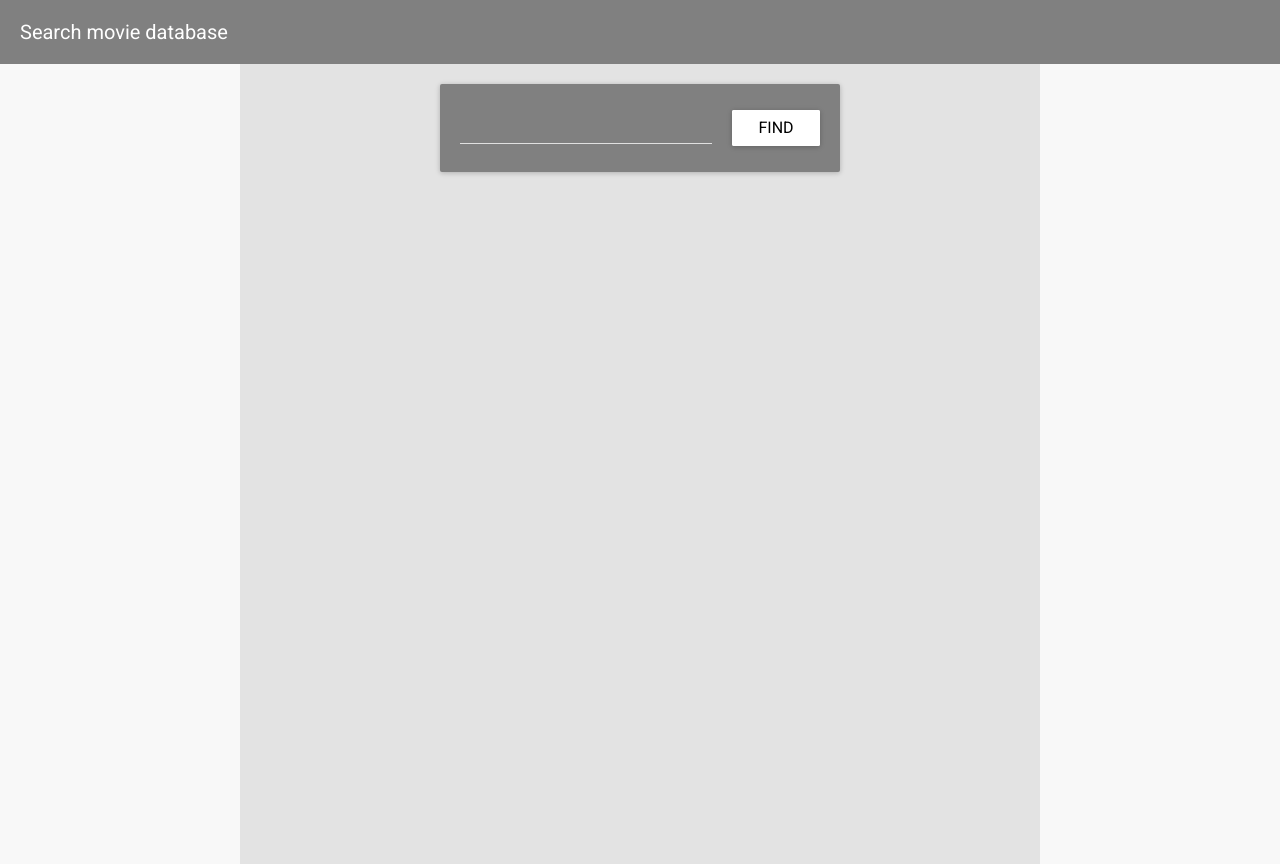
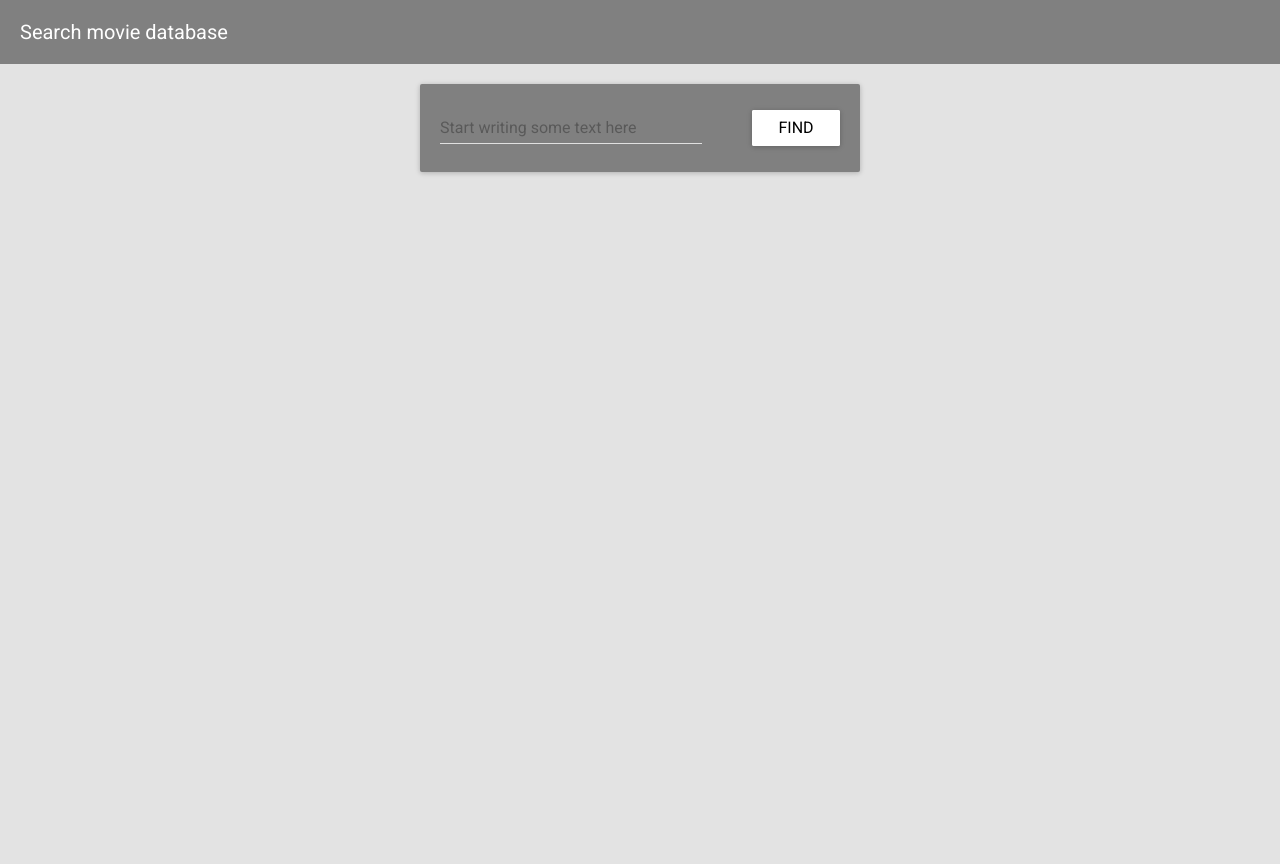
Before and after one commit to aanti/movie-db, a React (Create React App) app: page / in a window 1280 px wide. After the commit the page ends 800 px from the top, so only its background shows below. Built offline with nearby package versions, Linux system fonts and the light colour scheme.

Commit message:
List of results implementation (alpha version)

```diff
--- a/src/App.js
+++ b/src/App.js
@@ -6,11 +6,13 @@ import TextField from 'material-ui/TextField'
 
 import AutoComplete from './components/AutoComplete/AutoComplete'
 import FetchedDetails from './components/Details/Details'
+import FetchedList from './components/List/List'
 
 import fetching from './hoc/fetching'
 import { search, getMovie, getImages } from './api'
 
 const Details = fetching(FetchedDetails)
+const List = fetching(FetchedList)
 
 const Header = styled.div`
   background-color: gray;
@@ -26,7 +28,6 @@ const MainSection = styled.div`
   max-width: 800px;
   margin: 0px auto;
   background-color: #e3e3e3;
-  height: 100vh;
 
   > div {
     margin: 20px 0 0;
@@ -76,33 +77,45 @@ class App extends Component {
     super()
 
     this.state = {
-      result: [],
       status: {
         autocomplete: statusState.initial,
         details: statusState.initial,
         list: statusState.initial
       },
+      result: [],
       details: null,
-      searchResults: null
+      searchPhrase: ''
     }
 
-    this.handleSuccess = this.handleSuccess.bind(this)
+    this.handleAutoCompleteSuccess = this.handleAutoCompleteSuccess.bind(this)
+    this.handleListSuccess = this.handleListSuccess.bind(this)
     this.handleUpdateInput = debounce(this.handleUpdateInput.bind(this), 250)
     this.handleNewRequest = this.handleNewRequest.bind(this)
     this.handleDetailsClose = this.handleDetailsClose.bind(this)
+    this.handleFindButtonClick = this.handleFindButtonClick.bind(this)
+  }
+
+  handleFindButtonClick (searchPhrase) {
+    this.setState(({ status }) => ({details: null, searchPhrase, status: { ...status, list: statusState.fetching }}), () => {
+      search(searchPhrase).then(this.handleListSuccess)
+    })
   }
 
   handleDetailsClose () {
-    this.setState({ details: null })
+    this.setState({ details: null, searchPhrase: '' })
   }
 
-  handleSuccess ({ data: { results: result } = {} }) {
+  handleAutoCompleteSuccess ({ data: { results: result } = {} }) {
     this.setState(({ status }) => ({ result, status: { ...status, autocomplete: statusState.downloaded }}))
+  }
+
+  handleListSuccess ({ data: { results: result } = {} }) {
+    this.setState(({ status }) => ({ result, status: { ...status, list: statusState.downloaded }}))
   }
 
   handleUpdateInput (text) {
     this.setState(({ status }) => ({ status: { ...status, autocomplete: statusState.fetching }}))
-    search(text).then(this.handleSuccess)
+    search(text).then(this.handleAutoCompleteSuccess)
   }
 
   handleNewRequest ({ id }) {
@@ -114,7 +127,7 @@ class App extends Component {
   }
 
   render() {
-    const { result, status, details } = this.state
+    const { result, status, details, searchPhrase } = this.state
     return (
       <div>
         <Header>
@@ -126,10 +139,16 @@ class App extends Component {
             fetching={status.autocomplete.fetching}
             onUpdateInput={this.handleUpdateInput}
             onNewRequest={this.handleNewRequest}
+            onButtonClick={this.handleFindButtonClick}
           />
           {
             (details) && (
               <Details data={details} fetching={status.details.fetching} onClose={this.handleDetailsClose} />
+            )
+          }
+          {
+            (!details && status.list.downloaded && searchPhrase) && (
+              <List searchPhrase={searchPhrase} data={result} onClick={this.handleNewRequest} />
             )
           }
         </MainSection>
--- a/src/components/AutoComplete/AutoComplete.js
+++ b/src/components/AutoComplete/AutoComplete.js
@@ -9,14 +9,16 @@ import CircularProgress from 'material-ui/CircularProgress'
 import RaisedButton from 'material-ui/RaisedButton'
 import Paper from 'material-ui/Paper'
 
-const StyledLoader = styled(CircularProgress)`
-  //border: 1px solid orange;
-`
-
 const Container = styled(Paper)`
   padding: 20px;
   background-color: gray !important;
   flex: 0 0 60px;
+`
+
+const StyledLoader = styled(CircularProgress)`
+  position: absolute !important;
+  right: 132px;
+  top: 18px;
 `
 
 const SecondaryText = styled.span`
@@ -26,12 +28,13 @@ const SecondaryText = styled.span`
 
 const PrimaryText = styled.div`
   text-overflow: ellipsis;
-  max-width: 150px;
+  white-space: nowrap;
+  overflow: hidden;
 `
 
 const SearchDiv = styled.div`
-  margin-right: 20px;
-  width: 280px;
+  margin-right: 50px;
+  width: 340px;
 `
 
 function getPrimaryText (title) {
@@ -62,21 +65,19 @@ class AutoComplete extends Component {
     }
 
     this.handleUpdateInput = this.handleUpdateInput.bind(this)
-    this.handleNewRequest = this.handleNewRequest.bind(this)
+    this.handleButtonClick = this.handleButtonClick.bind(this)
   }
 
-  handleUpdateInput (searchText, b, { source }) {
-    console.log('AutoComplete: handleUpdateInput', searchText, b, source)
+  handleUpdateInput (searchText, dataset, { source }) {
     this.setState({
       searchText: source === 'change' ? searchText : ''
     }, () => { searchText && source === 'change' && this.props.onUpdateInput(searchText) })
   }
 
-  handleNewRequest (value, i) {
-    console.log('ITEM SELECTION!!!')
-    console.log(value)
-    const { onNewRequest } = this.props
-
+  handleButtonClick () {
+    const { onButtonClick } = this.props
+    const { searchText } = this.state
+    onButtonClick(searchText)
   }
 
   render () {
@@ -88,15 +89,16 @@ class AutoComplete extends Component {
             dataSource={dataSource.map(getMenuItem)}
             {...rest}
             searchText={this.state.searchText}
+            hintText="Start writing some text here"
             filter={filterDataSource}
             onUpdateInput={this.handleUpdateInput}
             fullWidth
           />
           {
-            fetching && <StyledLoader size={24} />
+            (fetching) && <StyledLoader size={24} />
           }
         </SearchDiv>
-        <RaisedButton>FIND</RaisedButton>
+        <RaisedButton onClick={this.handleButtonClick}>FIND</RaisedButton>
       </Container>
     )
   }
@@ -105,14 +107,9 @@ class AutoComplete extends Component {
 
 export default styled(AutoComplete)`
   position: relative;
-  width: 400px;
+  width: 440px;
   background-color: lightgray;
   display: flex;
   align-items: center;
   justify-content: center;
-  ${StyledLoader} {
-    right: 0px;
-    top: 8px;
-    position: absolute !important;
-  }
 `
--- /dev/null
+++ b/src/components/Item/Item.js
@@ -0,0 +1,66 @@
+import React, { Component } from 'react'
+import PropTypes from 'prop-types'
+import styled from 'styled-components'
+
+import Chip from 'material-ui/Chip'
+
+import renderIfHasData from '../../hoc/renderIfHasData'
+
+const LabeledItem = styled.div`
+  padding: 20px 5px 5px;
+  margin: 5px;
+  position: relative;
+  min-width: 140px;
+  font-weight: ${({ primary }) => primary ? '500' : '400'};
+  font-size: ${({ primary }) => primary ? '18px' : '14px'};
+
+  > :first-child {
+    position: absolute;
+    top: 5px;
+    font-size: 12px;
+    font-weight: 400;
+  }
+`
+
+export const FlexHorizontal = styled.div`
+  display: flex;
+  flex-wrap: wrap;
+`
+
+const StyledChip = styled(Chip)`
+  margin-right: 5px !important;
+`
+
+const StyledSpan = styled.span`
+  margin-right: 5px;
+  :not(:last-child):after {
+    content: ", ";
+  }
+`
+
+export const ItemArray = ({ children, chipMode }) => (
+  <FlexHorizontal>
+    {
+      children.map(({ name }) => (
+        chipMode ? <StyledChip>{name}</StyledChip> : <StyledSpan>{name}</StyledSpan>
+      ))
+    }
+  </FlexHorizontal>
+)
+
+export const ItemComponent = ({ label = '', children, chipMode, ...rest }) => (
+  <LabeledItem {...rest}>
+    <div>{label}</div>
+    <div>
+      {
+        (Array.isArray(children))
+          ? <ItemArray chipMode={chipMode}>{children}</ItemArray>
+          : children
+      }
+    </div>
+  </LabeledItem>
+)
+
+export const Item = renderIfHasData(ItemComponent)
+
+export default Item
--- /dev/null
+++ b/src/components/List/List.js
@@ -0,0 +1,72 @@
+import React, { Component } from 'react'
+import PropTypes from 'prop-types'
+import styled from 'styled-components'
+
+import SadIcon from 'material-ui/svg-icons/social/sentiment-dissatisfied'
+import RightIcon from 'material-ui/svg-icons/hardware/keyboard-arrow-right'
+import FlatButton from 'material-ui/FlatButton'
+
+import ListItem from './ListItem/ListItem'
+
+const Container = styled.div`
+  padding-bottom: 15px;
+  display: flex;
+  flex-direction: column;
+  align-items: center;
+`
+
+const PhraseSpan = styled.span`
+  font-weight: 500;
+`
+
+const NoResultsContainer = styled.div`
+  display: flex;
+  align-items: center;
+  min-width: 300px;
+  margin: 20px 0;
+  padding: 25px;
+  font-size: 20px;
+  color: gray;
+
+  svg {
+    fill: gray !important;
+    margin-left: 5px;
+    width: 40px !important;
+    height: 40px !important;
+  }
+`
+
+const CenteredDiv = styled.div`
+  text-align: center;
+`
+
+const NoResults = ({ searchPhrase }) => (
+  <NoResultsContainer>
+    <div>
+      Sorry, there are no results for {<b>{searchPhrase}</b>}...
+    </div>
+    <SadIcon />
+  </NoResultsContainer>
+)
+
+const MovieList = ({ data, searchPhrase, onClick }) => (
+  <div>
+    <div>Results for {<b>{searchPhrase}</b>}</div>
+    {data.map((d, i) => <ListItem data={d} key={i} index={i} onClick={() => onClick(d)} />)}
+    <CenteredDiv>
+      <FlatButton label="I want more!" labelPosition="before" icon={<RightIcon />} />
+    </CenteredDiv>
+  </div>
+)
+
+const List = ({ searchPhrase, data = [], onClick }) => (
+  <Container>
+    {
+      (data.length)
+        ? <MovieList searchPhrase={searchPhrase} data={data} onClick={onClick} />
+        : <NoResults searchPhrase={searchPhrase} />
+    }
+  </Container>
+)
+
+export default List
--- /dev/null
+++ b/src/components/List/ListItem/ListItem.js
@@ -0,0 +1,28 @@
+import React, { Component } from 'react'
+import PropTypes from 'prop-types'
+
+import styled from 'styled-components'
+
+import Item from '../../Item/Item'
+
+const Container = styled.div`
+  padding: 20px;
+  background-color: lightgray;
+  margin: 10px 0;
+
+  :hover {
+    background-color: #b3b3b3;
+    cursor: pointer;
+  }
+`
+
+const ListItem = ({ data: { title, release_date, overview }, index, onClick }) => (
+  <Container onClick={onClick}>
+    <div>{index + 1}.</div>
+    <Item primary>{title}</Item>
+    <Item label="year">{release_date.split('-')[0]}</Item>
+    <Item label="overview" chipMode>{overview}</Item>
+  </Container>
+)
+
+export default ListItem
--- a/src/index.css
+++ b/src/index.css
@@ -2,5 +2,5 @@ body {
   margin: 0;
   padding: 0;
   font-family: 'Roboto', sans-serif;
-  background-color: #f8f8f8;
+  background-color: #e3e3e3;
 }
```
Also changed, not shown: src/components/Details/Details.js (+1 -56 lines).
